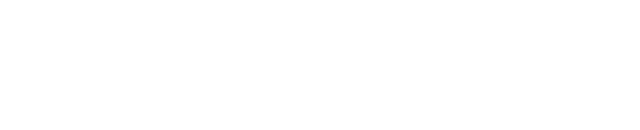
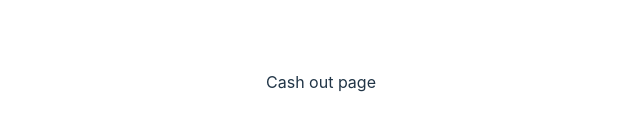
Before and after one commit to DavidVeVe/binnacle, a React (Vite) app: page /profile/1/cash-out in a window 1280 px wide. Before the commit this address had no page. Shown: the part 318-448 px from the top of the page, without its empty margins (319-959 px from the left). Built offline with nearby package versions, Linux system fonts and the light colour scheme.

Commit message:
Add routes and layout components

```diff
--- /dev/null
+++ b/src/layouts/CashOut/CashOut.jsx
@@ -0,0 +1,3 @@
+export default function CashOut() {
+  return <p>Cash out page</p>;
+}
--- a/src/routes/routes.jsx
+++ b/src/routes/routes.jsx
@@ -1,4 +1,6 @@
 import Home from "../layouts/Home/Home";
+import DailyRecord from "../layouts/DailyRecord/DailyRecord";
+import CashOut from "../layouts/Cashout/Cashout";
 
 export const routes = Object.freeze([
   {
@@ -6,5 +8,17 @@
     pageName: "Home",
     title: "Home",
     component: <Home />
+  },
+  {
+    path: "/profile/:profileId",
+    pageName: "Profile",
+    title: "Profile",
+    component: <DailyRecord />
+  },
+  {
+    path: "/profile/:profileId/cash-out",
+    pageName: "Cash out",
+    title: "Cash out",
+    component: <CashOut />
   }
 ]);
```
